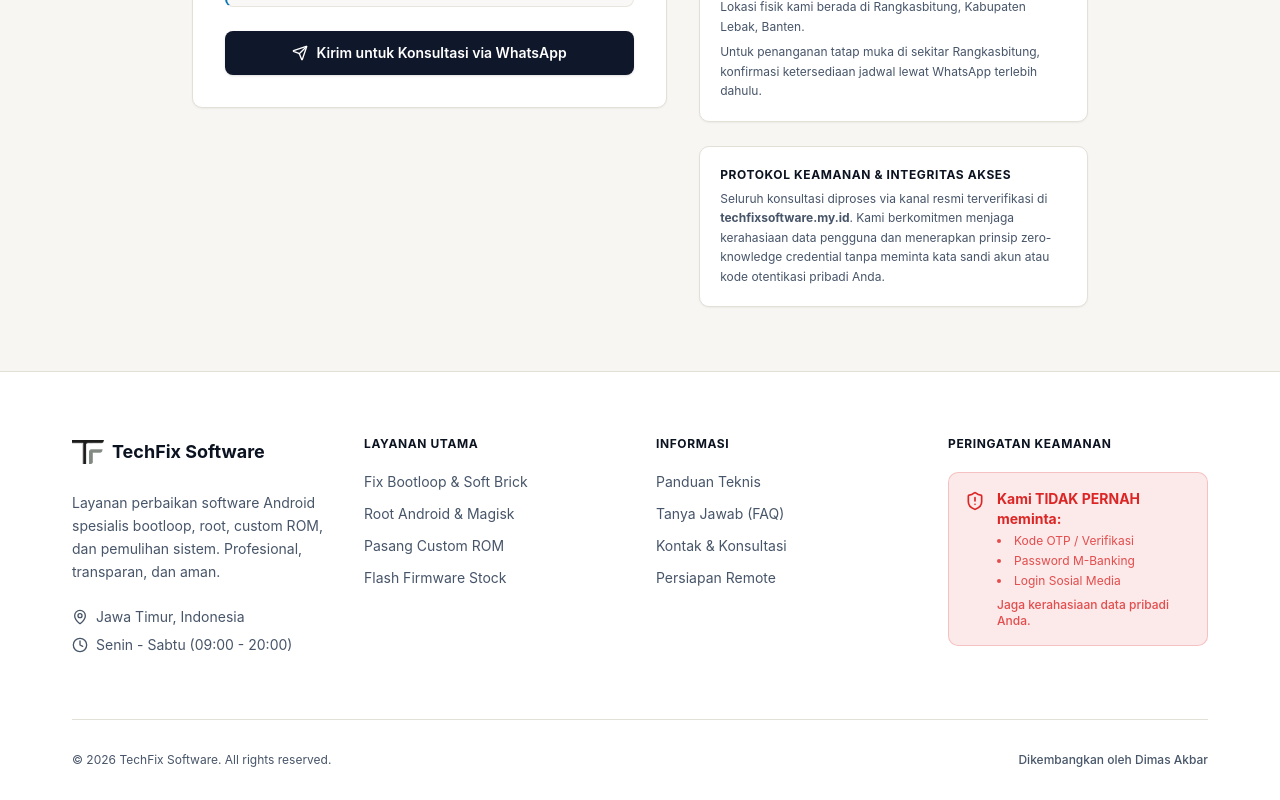
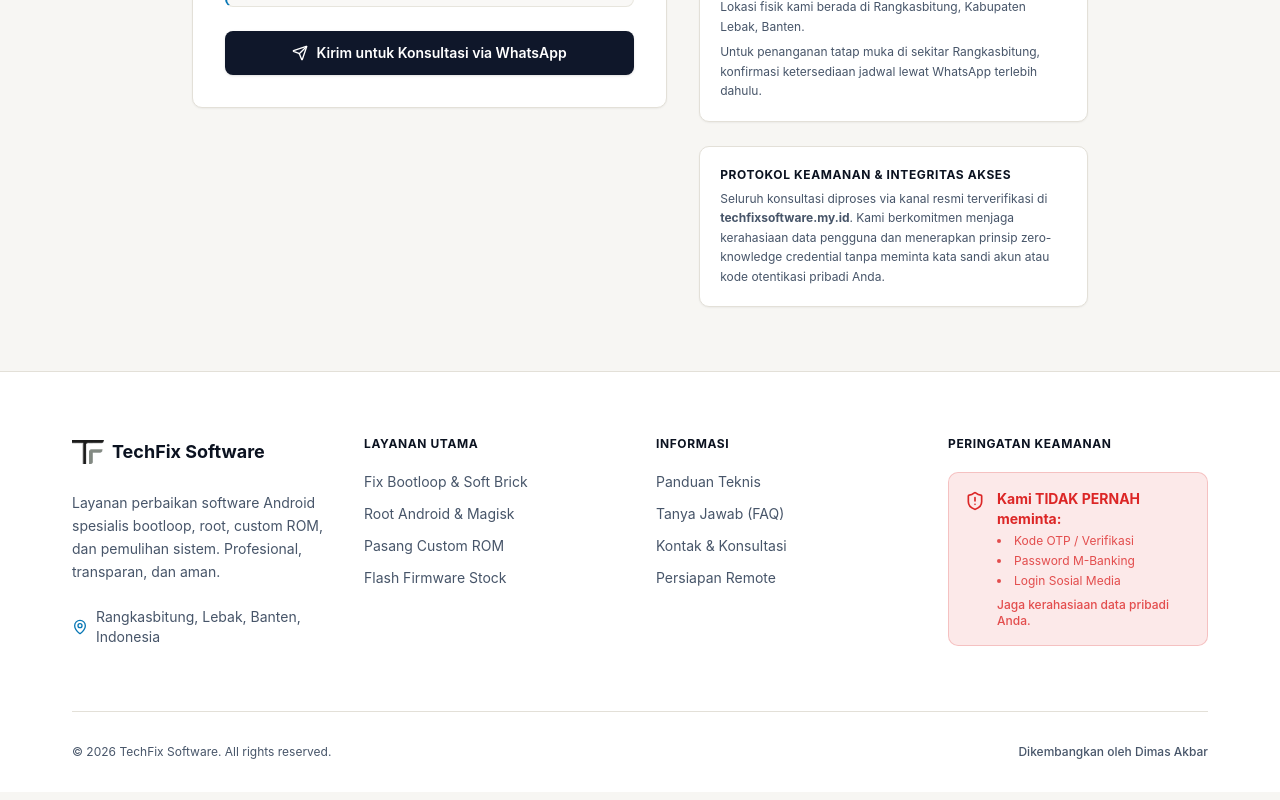
Before and after one commit to DimasAkbarF/techfixsoftware, a Next.js app: page /contact in a window 1280 px wide. Shown: the part 918-1718 px from the top of the page. Built offline with nearby package versions, Linux system fonts and the light colour scheme; no server answers.

Commit message:
fix(footer): update location to Rangkasbitung Lebak Banten and remove opening hours

```diff
--- a/src/components/layout/SiteFooter.tsx
+++ b/src/components/layout/SiteFooter.tsx
@@ -1,6 +1,6 @@
 import Link from "next/link";
 import Image from "next/image";
-import { ShieldAlert, MapPin, Clock } from "lucide-react";
+import { ShieldAlert, MapPin } from "lucide-react";
 import { author } from "@/data/author";
 
 const serviceLinks = [
@@ -43,13 +43,9 @@
             <p className="text-sm text-muted-foreground leading-relaxed mb-6">
               Layanan perbaikan software Android spesialis bootloop, root, custom ROM, dan pemulihan sistem. Profesional, transparan, dan aman.
             </p>
-            <div className="flex flex-col gap-2 text-sm text-muted-foreground">
-              <span className="flex items-center gap-2">
-                <MapPin className="w-4 h-4 shrink-0" /> Jawa Timur, Indonesia
-              </span>
-              <span className="flex items-center gap-2">
-                <Clock className="w-4 h-4 shrink-0" /> Senin - Sabtu (09:00 - 20:00)
-              </span>
+            <div className="flex items-center gap-2 text-sm text-muted-foreground">
+              <MapPin className="w-4 h-4 shrink-0 text-accent" />
+              <span>Rangkasbitung, Lebak, Banten, Indonesia</span>
             </div>
           </div>
 
```
